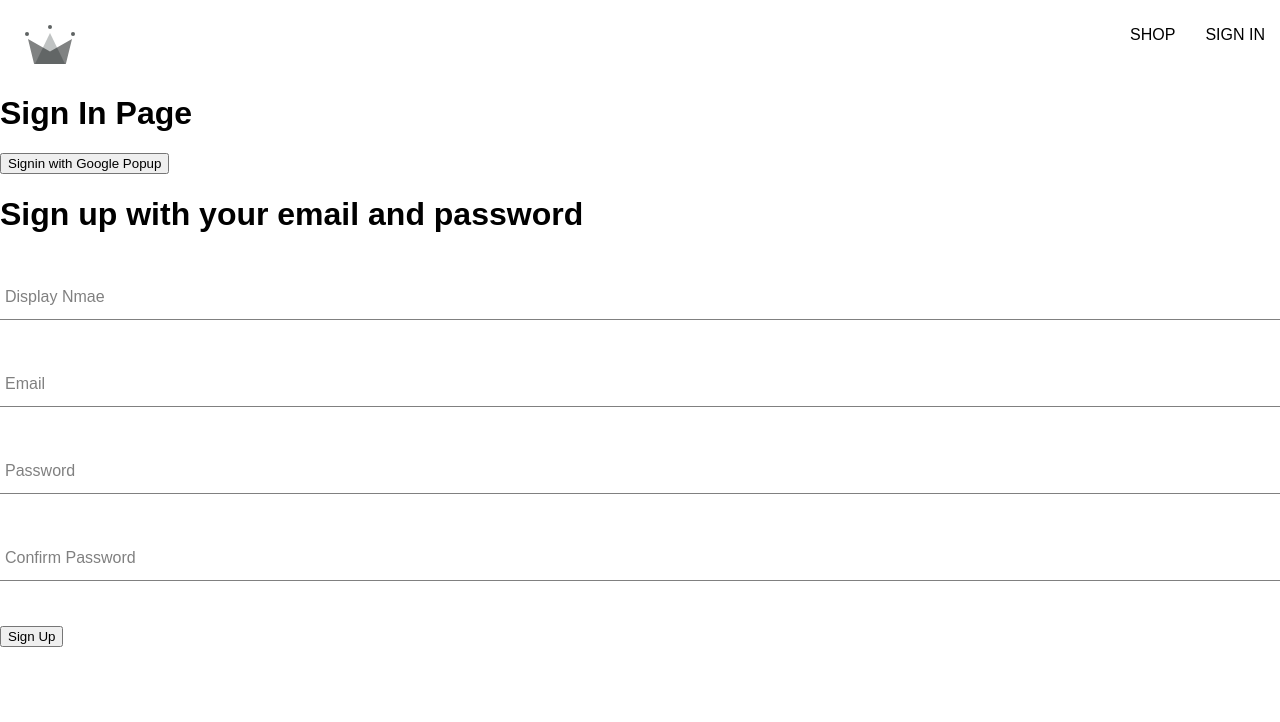
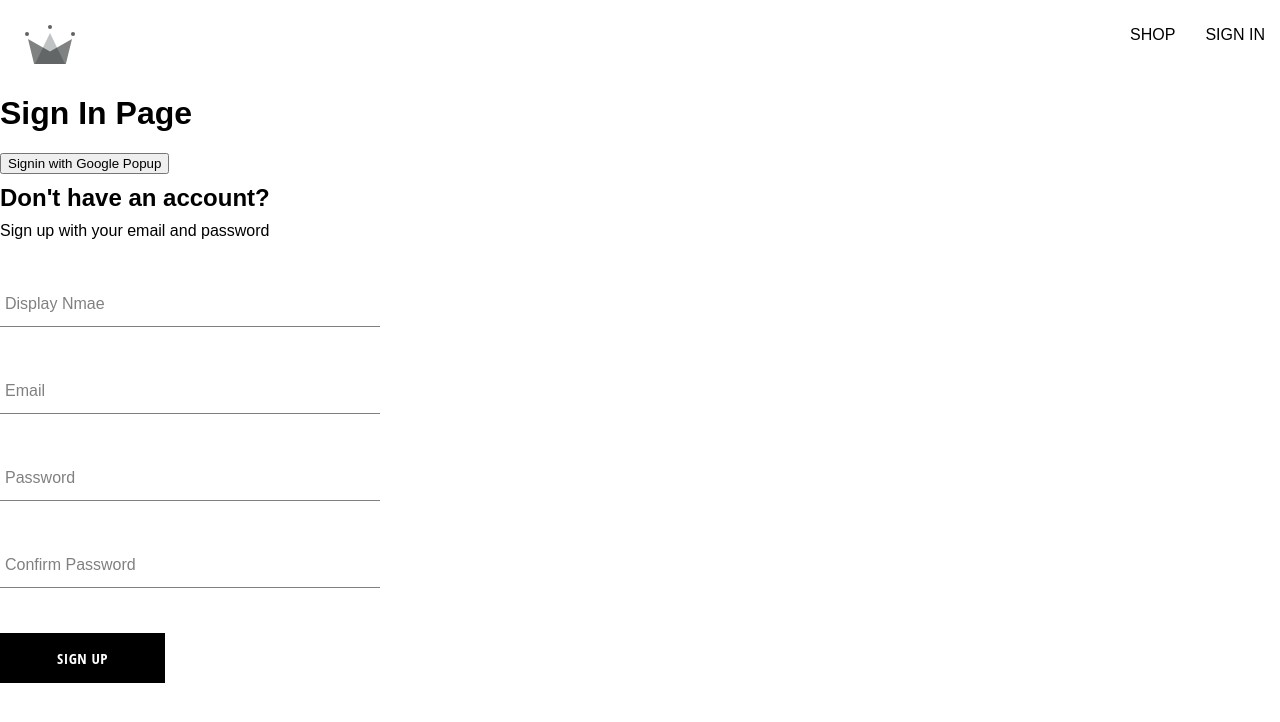
Before and after one commit to bky201/star-clothing, a React (Create React App) app: page /sign-in in a window 1280 px wide. Shown: the top 722 px of the page. Built offline with nearby package versions, Linux system fonts and the light colour scheme; a web font is replaced by a local one.

Commit message:
Create and style the button component

```diff
--- /dev/null
+++ b/src/components/button/button.component.jsx
@@ -0,0 +1,16 @@
+import "./button.styles.scss";
+
+const BUTTON_TYPE_CLASS = {
+    google: 'google-sign-in',
+    inverted: 'inverted'
+}
+const Button = ({ children, buttonType, ...otherProps }) => {
+    return (
+        <button
+            className={`button-container ${BUTTON_TYPE_CLASS[buttonType]}`}
+            {...otherProps}>
+            {children}
+        </button>
+    );
+};
+export default Button;
--- /dev/null
+++ b/src/components/button/button.styles.scss
@@ -0,0 +1,46 @@
+.button-container {
+    min-width: 165px;
+    width: auto;
+    height: 50px;
+    letter-spacing: 0.5px;
+    line-height: 50px;
+    padding: 0 35px 0 35px;
+    font-size: 15px;
+    background-color: black;
+    color: white;
+    text-transform: uppercase;
+    font-family: 'Open Sans Condensed';
+    font-weight: bolder;
+    border: none;
+    cursor: pointer;
+    display: flex;
+    justify-content: center;
+
+    &:hover {
+      background-color: white;
+      color: black;
+      border: 1px solid black;
+    }
+
+    &.google-sign-in {
+      background-color: #4285f4;
+      color: white;
+
+      &:hover {
+        background-color: #357ae8;
+        border: none;
+      }
+    }
+
+    &.inverted {
+      background-color: white;
+      color: black;
+      border: 1px solid black;
+
+      &:hover {
+        background-color: black;
+        color: white;
+        border: none;
+      }
+    }
+  }
--- a/src/components/sign-up-form/sign-up-form.component.jsx
+++ b/src/components/sign-up-form/sign-up-form.component.jsx
@@ -4,6 +4,9 @@
   createUserDocumentFromAuth,
 } from "../../utils/firebase/firebase.utils";
 import FormInput from "../form-input/form-input.component";
+import Button from "../button/button.component";
+
+import "./sign-up-form.styles.scss";
 
 const defaultFormFields = {
   displayName: "",
@@ -55,8 +58,9 @@
   };
 
   return (
-    <div>
-      <h1>Sign up with your email and password</h1>
+    <div className="sign-up-container">
+        <h2>Don't have an account?</h2>
+      <span>Sign up with your email and password</span>
       <form onSubmit={handleSubmit}>
         <FormInput
           label="Display Nmae"
@@ -93,7 +97,7 @@
           name="confirmPassword"
           value={confirmPassword}
         />
-        <button type="submit">Sign Up</button>
+        <Button type="submit">Sign Up</Button>
       </form>
     </div>
   );
--- /dev/null
+++ b/src/components/sign-up-form/sign-up-form.styles.scss
@@ -0,0 +1,9 @@
+.sign-up-container {
+    display: flex;
+    flex-direction: column;
+    width: 380px;
+
+    h2 {
+        margin: 10px 0;
+    }
+}
```
